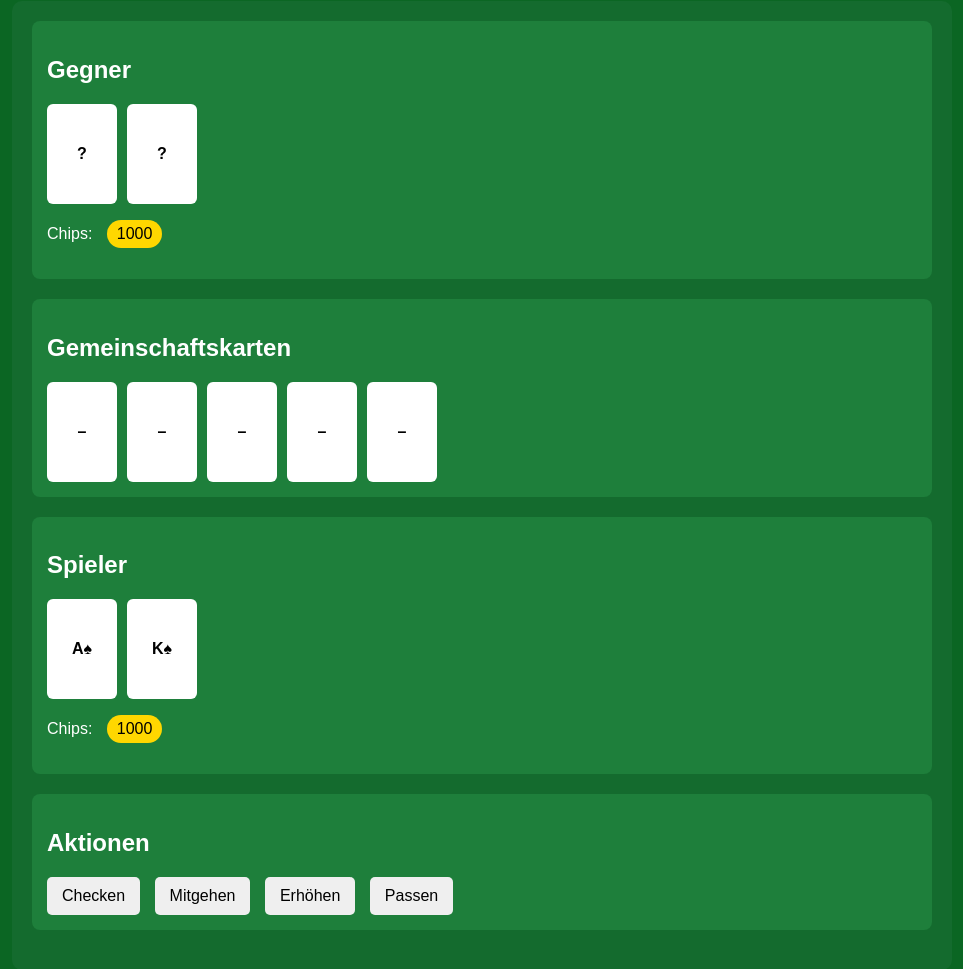
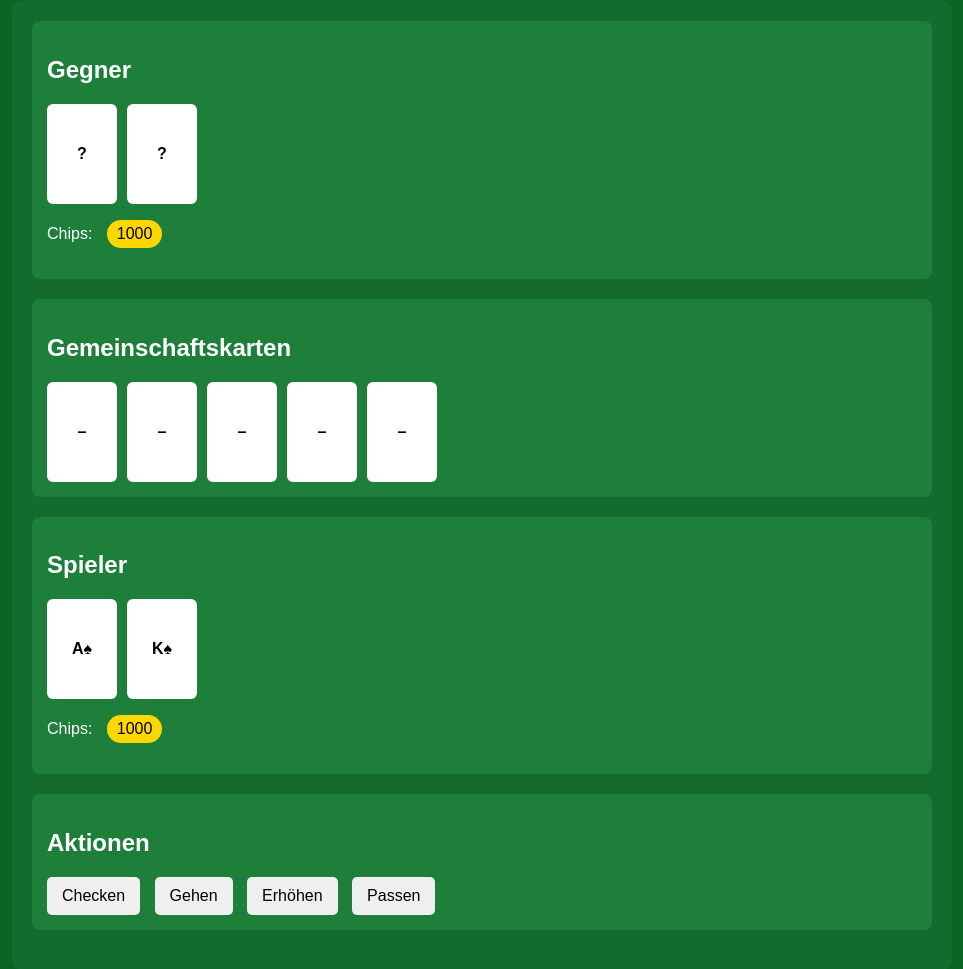
Before and after one commit to TimRothaemel/Poker, a plain HTML site: page index.html in a window 1280 px wide. Shown: the part 99-1068 px from the top of the page, without its empty margins (158-1121 px from the left). Drawn offline with Linux system fonts and the light colour scheme.

Commit message:
änderung Mitgehen -> Gehen

```diff
--- a/index.html
+++ b/index.html
@@ -44,7 +44,7 @@
     <div id="aktionen" class="bereich">
         <h2>Aktionen</h2>
         <button id="btn_checken">Checken</button>
-        <button id="btn_mitgehen">Mitgehen</button>
+        <button id="btn_mitgehen">Gehen</button>
         <button id="btn_erhoehen">Erhöhen</button>
         <button id="btn_passen">Passen</button>
     </div>
```
